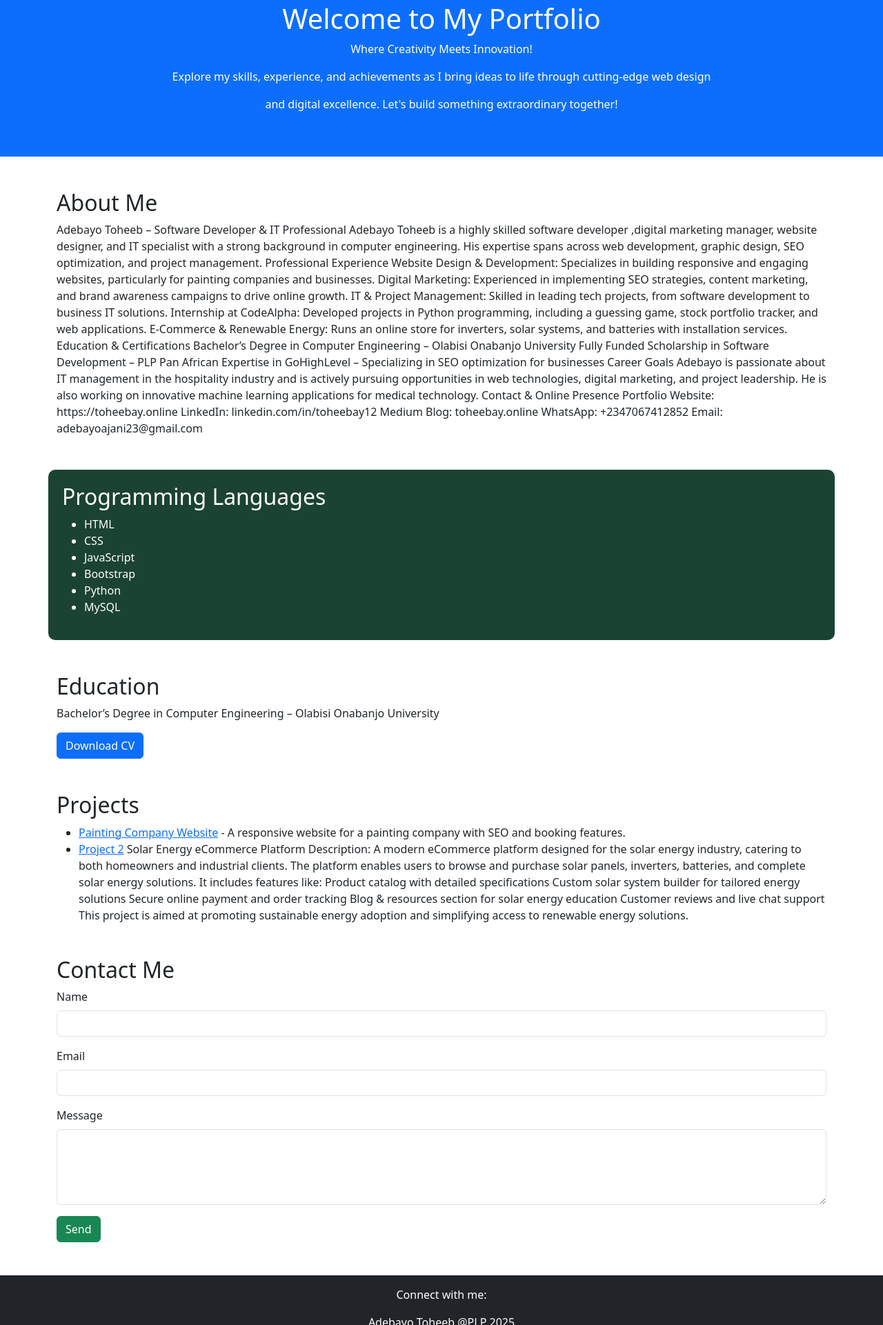
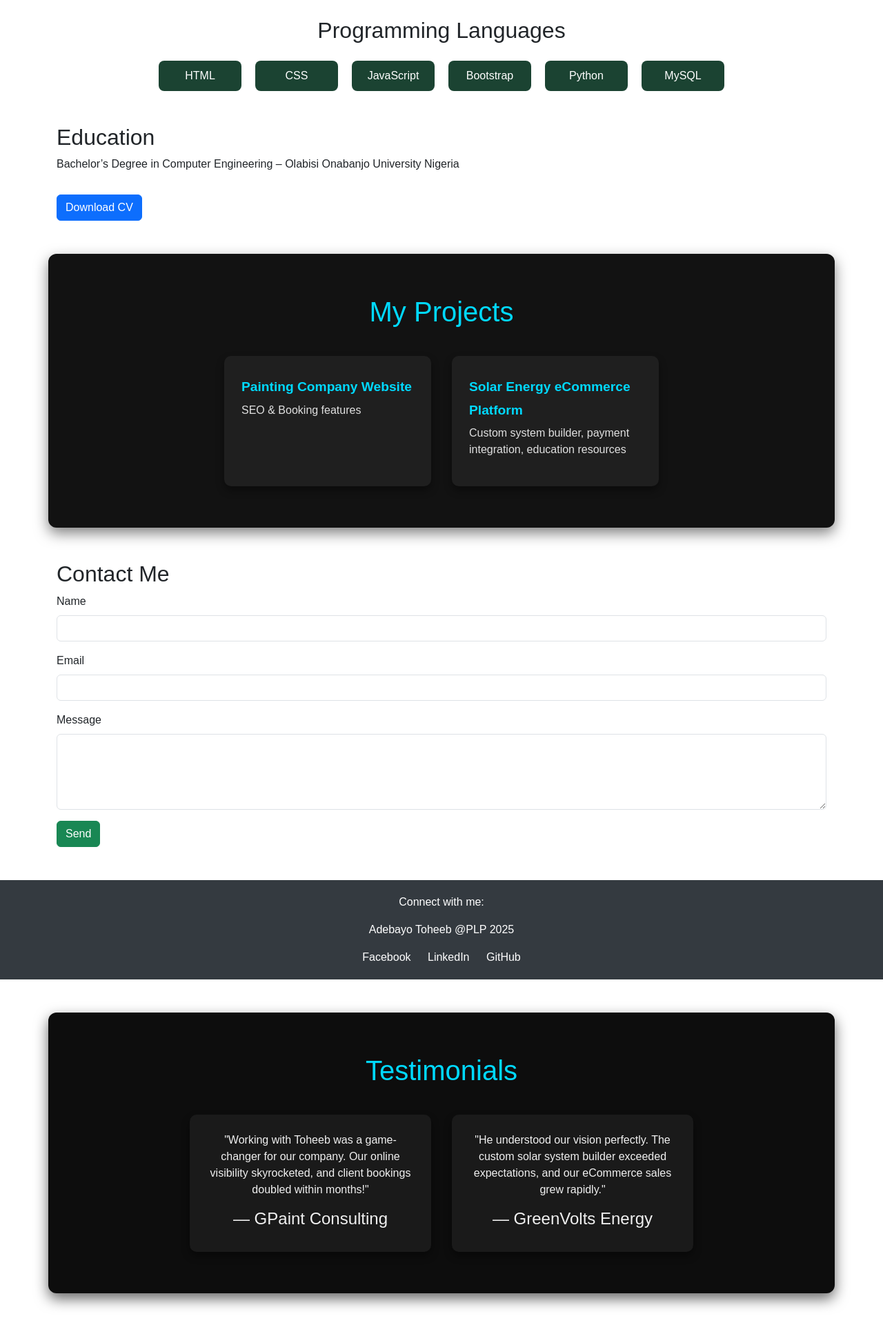
Before and after one commit to Toheebay/My_website, a plain HTML site: page index.html in a window 1280 px wide. Shown: the part 879-2800 px from the top of the page at 69% size. Drawn offline with nearby package versions, Linux system fonts and the light colour scheme.

Commit message:
Updated README and index.html, added script.js and .vscode settings

```diff
--- a/index.html
+++ b/index.html
@@ -3,137 +3,84 @@
 <head>
   <meta charset="UTF-8">
   <meta name="viewport" content="width=device-width, initial-scale=1.0">
+  <title>Adebayo Toheeb Portfolio</title>
 
-    <title>Personal Portfolio</title>
-    <title>Curved Background Image</title>
+  <!-- Bootstrap CSS -->
+  <link href="https://cdn.jsdelivr.net/npm/bootstrap@5.3.0/dist/css/bootstrap.min.css" rel="stylesheet">
 
-</head>
-<body>
-    <title>Live Counter</title>
   <style>
     body {
       font-family: Arial, sans-serif;
-            text-align: center;
-            margin-top: 50px;
-        }
-        #counter {
-            font-size: 48px;
-            font-weight: bold;
-            color: #007BFF;
-        }
-    </style>
-</head>
-<body>
-
-    <h1>Live Counter</h1>
-    <div id="counter">0</div>
-
-    <script>
-        let count = 0; // Initial count
-
-        function updateCounter() {
-            count++; // Increment count
-            document.getElementById("counter").innerText = count;
     }
 
-        setInterval(updateCounter, 1000); // Update every second
-    </script>
+    /* Header Section */
+    header {
+      background: #007BFF;
+      color: white;
+      text-align: center;
+      padding: 60px 20px;
+    }
 
-    </div>
-    <link rel="stylesheet" href="https://cdn.jsdelivr.net/npm/bootstrap@5.3.0/dist/css/bootstrap.min.css">
-    <link rel="stylesheet" href="styles.css">
-    <script src="script.js" defer></script>
-    <link rel="stylesheet" href="/static/styles.css">
-<script src="/static/script.js"></script>
-
-
-    <script src="https://cdnjs.cloudflare.com/ajax/libs/three.js/r128/three.min.js"></script>
-
-    <!-- this allow visitor counter notice -->
-    <title>Live Visitor Counter</title>
-    <script src="https://www.gstatic.com/firebasejs/9.6.1/firebase-app.js"></script>
-    <script src="https://www.gstatic.com/firebasejs/9.6.1/firebase-database.js"></script>
-
-
-    <style>
-        .counter-box {
-            font-size: 24px;
-            font-weight: bold;
-            color: #fff;
-            background: #007bff;
-            padding: 15px;
-            border-radius: 10px;
-            text-align: center;
-            width: 200px;
-            margin: 20px auto;
-        }
-    </style>
-</head>
-<body>
-
-    <script>
-
-        // live visitor counter
-
-        // Create a scene
-        const scene = new THREE.Scene();
-        const camera = new THREE.PerspectiveCamera(30, window.innerWidth / (window.innerHeight * 1.5), 0.5, 500);
-
-
-        const renderer = new THREE.WebGLRenderer();
-
-        renderer.setSize(window.innerWidth, window.innerHeight * 0.5);
-
-        document.body.appendChild(renderer.domElement);
-
-        // Create a cube for 3D display
-        const geometry = new THREE.BoxGeometry();
-        const material = new THREE.MeshBasicMaterial({ color: 0x00ff00, wireframe: true });
-        const cube = new THREE.Mesh(geometry, material);
-
-        scene.add(cube);
-        camera.position.z = 5;
-
-        // Animate the cube 3D this appear first at the frontend to display 3d section
-        function animate() {
-            requestAnimationFrame(animate);
-            cube.rotation.x += 0.01;
-            cube.rotation.y += 0.01;
-            renderer.render(scene, camera);
-        }
-        animate();
-    </script>
-
-<!-- this show case image background for the frontend it can be reduce less than 250px -->
-
-    <div style="
+    /* Curved Banner */
+    .curved-banner {
       height: 250px;
-        border: 3px solid red;
-        background: url('kago.jpg') no-repeat center;
-        background-size: cover;
+      background: url('kago.jpg') no-repeat center/cover;
       border-bottom-left-radius: 50% 20%;
       border-bottom-right-radius: 50% 20%;
-        box-shadow: 0px 4px 10px rgba(0, 0, 0, 0.3);
       display: flex;
       align-items: center;
       justify-content: center;
       color: white;
       font-size: 2rem;
       font-weight: bold;
+      box-shadow: 0 4px 10px rgba(0,0,0,0.3);
+      margin-bottom: 20px;
+    }
+
+    /* Flexbox Skills Section */
+    .skills-container {
+      display: flex;
+      flex-wrap: wrap;
+      gap: 20px;
+      justify-content: center;
+    }
+    .skills-container li {
+      background-color: #1B4332;
+      color: white;
+      padding: 10px 20px;
+      border-radius: 8px;
+      list-style: none;
+      min-width: 120px;
       text-align: center;
-    ">
-        Welcome to Adebayo Toheeb Portfolio
-    </div>
+    }
 
+    /* Footer */
+    footer {
+      background-color: #343a40;
+      color: white;
+      text-align: center;
+      padding: 20px;
+      margin-top: 40px;
+    }
 
+    footer a {
+      color: white;
+      margin: 0 10px;
+      text-decoration: none;
+    }
+  </style>
 </head>
+
 <body>
+
+  <!-- Navigation Bar -->
   <nav class="navbar navbar-expand-lg navbar-dark bg-dark">
     <div class="container">
       <a class="navbar-brand" href="#">My Portfolio</a>
       <button class="navbar-toggler" type="button" data-bs-toggle="collapse" data-bs-target="#navbarNav">
         <span class="navbar-toggler-icon"></span>
       </button>
+
       <div class="collapse navbar-collapse" id="navbarNav">
         <ul class="navbar-nav ms-auto">
           <li class="nav-item"><a class="nav-link" href="#about">About</a></li>
@@ -146,54 +93,35 @@
     </div>
   </nav>
 
-    <header class="bg-primary text-white text-center py-5">
+  <!-- Header Section -->
+  <header>
     <h1>Welcome to My Portfolio</h1>
     <p>Where Creativity Meets Innovation!</p>
-        <p>Explore my skills, experience, and achievements as I bring ideas to life through cutting-edge web design</p>
-        <p>and digital excellence. Let's build something extraordinary together! </p>
   </header>
 
+  <!-- Curved Banner Section -->
+  <div class="curved-banner">
+    Welcome to Adebayo Toheeb Portfolio
+  </div>
+
+  <!-- About Section -->
   <section id="about" class="container my-5">
     <h2>About Me</h2>
-        <p>Adebayo Toheeb – Software Developer & IT Professional
-            Adebayo Toheeb is a highly skilled software developer ,digital marketing manager, website designer, and IT specialist with a strong background in computer engineering. His expertise spans across web development, graphic design, SEO optimization, and project management.
-
-            Professional Experience
-            Website Design & Development: Specializes in building responsive and engaging websites, particularly for painting companies and businesses.
-
-            Digital Marketing: Experienced in implementing SEO strategies, content marketing, and brand awareness campaigns to drive online growth.
-
-            IT & Project Management: Skilled in leading tech projects, from software development to business IT solutions.
-
-            Internship at CodeAlpha: Developed projects in Python programming, including a guessing game, stock portfolio tracker, and web applications.
-
-            E-Commerce & Renewable Energy: Runs an online store for inverters, solar systems, and batteries with installation services.
-
-            Education & Certifications
-            Bachelor’s Degree in Computer Engineering – Olabisi Onabanjo University
-
-            Fully Funded Scholarship in Software Development – PLP Pan African
-
-            Expertise in GoHighLevel – Specializing in SEO optimization for businesses
-
-            Career Goals
-            Adebayo is passionate about IT management in the hospitality industry and is actively pursuing opportunities in web technologies, digital marketing, and project leadership. He is also working on innovative machine learning applications for medical technology.
-
-            Contact & Online Presence
-            Portfolio Website: https://toheebay.online
-
-            LinkedIn: linkedin.com/in/toheebay12
-
-            Medium Blog: toheebay.online
-
-            WhatsApp: +2347067412852
-
-            Email: adebayoajani23@gmail.com</p>
+    <p>
+      Adebayo Toheeb – Software Developer & IT Professional<br><br>
+      Expertise: Web development, digital marketing, SEO optimization, project management.<br>
+      Internship: CodeAlpha – Developed Python projects.<br>
+      E-commerce: Runs a solar system and inverter online store.<br><br>
+      Education: Computer Engineering, Olabisi Onabanjo University.<br>
+      Scholarship: Fully Funded Software Development at PLP Pan African.<br><br>
+      Passionate about IT management, web technologies, and machine learning for medical tech.
+    </p>
   </section>
 
-    <section id="skills" class="container my-5" style="background-color: #1B4332; color: white; padding: 20px; border-radius: 10px;">
-        <h2>Programming Languages</h2>
-        <ul>
+  <!-- Skills Section with Flexbox -->
+  <section id="skills" class="container my-5">
+    <h2 class="text-center mb-4">Programming Languages</h2>
+    <ul class="skills-container p-0">
       <li>HTML</li>
       <li>CSS</li>
       <li>JavaScript</li>
@@ -203,36 +131,89 @@
     </ul>
   </section>
 
+  <!-- Education Section -->
+  <section id="education" class="container my-5">
+    <h2>Education</h2>
+    <p>Bachelor’s Degree in Computer Engineering – Olabisi Onabanjo University Nigeria</p>
+    <a href="CV.pdf" download class="btn btn-primary mt-3">Download CV</a>
   </section>
 
-    <section id="education" class="container my-5">
-        <h2>Education</h2>
-        <p>Bachelor’s Degree in Computer Engineering – Olabisi Onabanjo University</p>
-        <a href="CV.pdf" download class="btn btn-primary">Download CV</a>
+  <!-- Projects Section -->
+  <section id="projects" class="projects-section container my-5">
+    <h2 class="section-title">My Projects</h2>
+    <div class="projects-grid">
+
+      <div class="project-item">
+        <h3><a href="https://gpaintconsulting.com.ng" target="_blank">Painting Company Website</a></h3>
+        <p>SEO & Booking features</p>
+      </div>
+
+      <div class="project-item">
+        <h3><a href="https://www.greenvolts.com.ng" target="_blank">Solar Energy eCommerce Platform</a></h3>
+        <p>Custom system builder, payment integration, education resources</p>
+      </div>
+
+    </div>
   </section>
 
-    <section id="projects" class="container my-5">
-        <h2>Projects</h2>
-        <ul>
-            <li><a href="https://gpaintconsulting.com.ng" target="_blank">Painting Company Website</a> - A responsive website for a painting company with SEO and booking features.</li>
-            <li><a href="https://www.greenvolts.com.ng">Project 2</a>  Solar Energy eCommerce Platform
-                Description:
-                A modern eCommerce platform designed for the solar energy industry, catering to both homeowners and industrial clients. The platform enables users to browse and purchase solar panels, inverters, batteries, and complete solar energy solutions. It includes features like:
+  <style>
+  /* Projects Section Dark Mode */
+  .projects-section {
+    background-color: #121212; /* Dark background */
+    color: #e0e0e0; /* Light text */
+    padding: 60px 30px;
+    border-radius: 12px;
+    box-shadow: 0 8px 20px rgba(0,0,0,0.5);
+  }
 
-                Product catalog with detailed specifications
+  /* Section Title */
+  .section-title {
+    text-align: center;
+    font-size: 2.5rem;
+    margin-bottom: 40px;
+    color: #00d9ff; /* Neon blue */
+  }
 
-                Custom solar system builder for tailored energy solutions
+  /* Projects Grid */
+  .projects-grid {
+    display: flex;
+    flex-wrap: wrap;
+    gap: 30px;
+    justify-content: center;
+  }
 
-                Secure online payment and order tracking
+  /* Single Project Item */
+  .project-item {
+    background-color: #1f1f1f;
+    padding: 25px;
+    border-radius: 10px;
+    width: 300px;
+    transition: transform 0.3s, background-color 0.3s;
+    box-shadow: 0 6px 12px rgba(0,0,0,0.4);
+  }
 
-                Blog & resources section for solar energy education
+  /* Hover Effect */
+  .project-item:hover {
+    transform: translateY(-10px);
+    background-color: #292929;
+  }
 
-                Customer reviews and live chat support
+  /* Project Links */
+  .project-item a {
+    text-decoration: none;
+    color: #00d9ff;
+    font-weight: bold;
+    font-size: 1.2rem;
+  }
 
-                This project is aimed at promoting sustainable energy adoption and simplifying access to renewable energy solutions.</li>
-        </ul>
-    </section>
+  /* Link Hover */
+  .project-item a:hover {
+    text-decoration: underline;
+  }
+  </style>
 
+
+  <!-- Contact Section -->
   <section id="contact" class="container my-5">
     <h2>Contact Me</h2>
     <form id="contact-form">
@@ -252,20 +233,75 @@
     </form>
   </section>
 
-    <footer class="bg-dark text-white text-center py-3">
+  <!-- Footer Section -->
+  <footer>
     <p>Connect with me:</p>
     <p>Adebayo Toheeb @PLP 2025</p>
-        <a href="https://www.facebook.com/kolawole.adebayo.1069" class="text-white mx-2">Facebook</a>
-        <a href="https://www.linkedin.com/in/toheebay12" class="text-white mx-2">LinkedIn</a>
-        <a href="https://www.github.com/Toheebay" class="text-white mx-2">Github</a>
+    <a href="https://www.facebook.com/kolawole.adebayo.1069">Facebook</a>
+    <a href="https://www.linkedin.com/in/toheebay12">LinkedIn</a>
+    <a href="https://www.github.com/Toheebay">GitHub</a>
   </footer>
 
+  <section id="testimonials" class="testimonials-section container my-5">
+    <h2 class="section-title">Testimonials</h2>
+    <div class="testimonials-grid">
+
+      <div class="testimonial-item">
+        <p class="testimonial-message">"Working with Toheeb was a game-changer for our company. Our online visibility skyrocketed, and client bookings doubled within months!"</p>
+        <h4 class="testimonial-author">— GPaint Consulting</h4>
+      </div>
+
+      <div class="testimonial-item">
+        <p class="testimonial-message">"He understood our vision perfectly. The custom solar system builder exceeded expectations, and our eCommerce sales grew rapidly."</p>
+        <h4 class="testimonial-author">— GreenVolts Energy</h4>
+      </div>
+
+    </div>
+  </section>
+
+  <style>
+  /* Testimonials Section Dark Mode */
+  .testimonials-section {
+    background-color: #0d0d0d; /* Slightly darker */
+    color: #f0f0f0;
+    padding: 60px 30px;
+    border-radius: 12px;
+    margin-top: 60px;
+    box-shadow: 0 8px 20px rgba(0,0,0,0.6);
+  }
+
+  /* Testimonials Grid */
+  .testimonials-grid {
+    display: flex;
+    flex-wrap: wrap;
+    gap: 30px;
+    justify-content: center;
+  }
+
+  /* Single Testimonial Item */
+  .testimonial-item {
+    background-color: #1a1a1a;
+    padding: 25px;
+    border-radius: 10px;
+    width: 350px;
+    text-align: center;
+    transition: transform 0.3s, background-color 0.3s;
+    box-shadow: 0 6px 12px rgba(0,0,0,0.4);
+  }
+
+  /* Hover effect for testimonials*
+
+
+  <!-- Bootstrap Bundle JS -->
   <script src="https://cdn.jsdelivr.net/npm/bootstrap@5.3.0/dist/js/bootstrap.bundle.min.js"></script>
+
+  <!-- Contact Form Script -->
   <script>
     document.getElementById('contact-form').addEventListener('submit', function(event) {
       event.preventDefault();
       alert('Thank you for reaching out! I will get back to you soon.');
     });
   </script>
+
 </body>
 </html>
```
Also changed, not shown: script.js (added, +104 -0 lines), 1 other file. Lines whose indentation alone changed are shown as unchanged.
